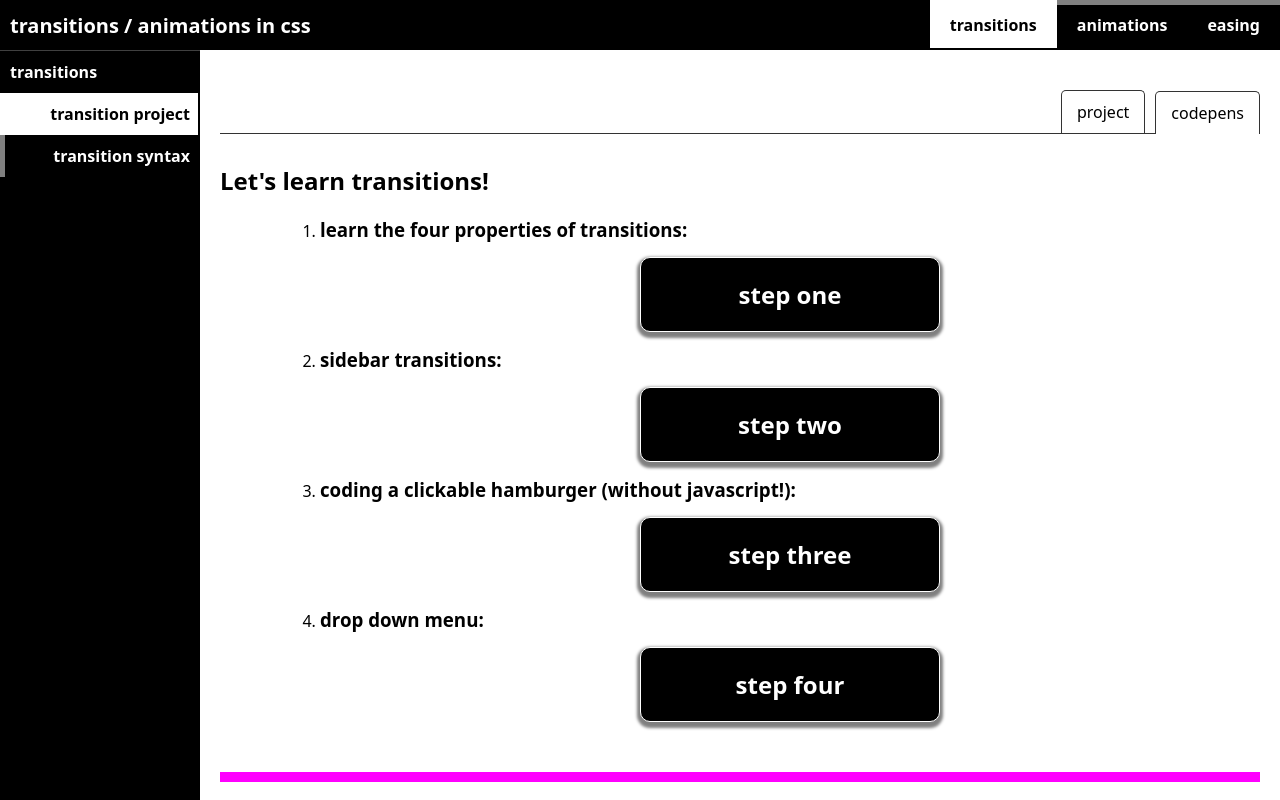
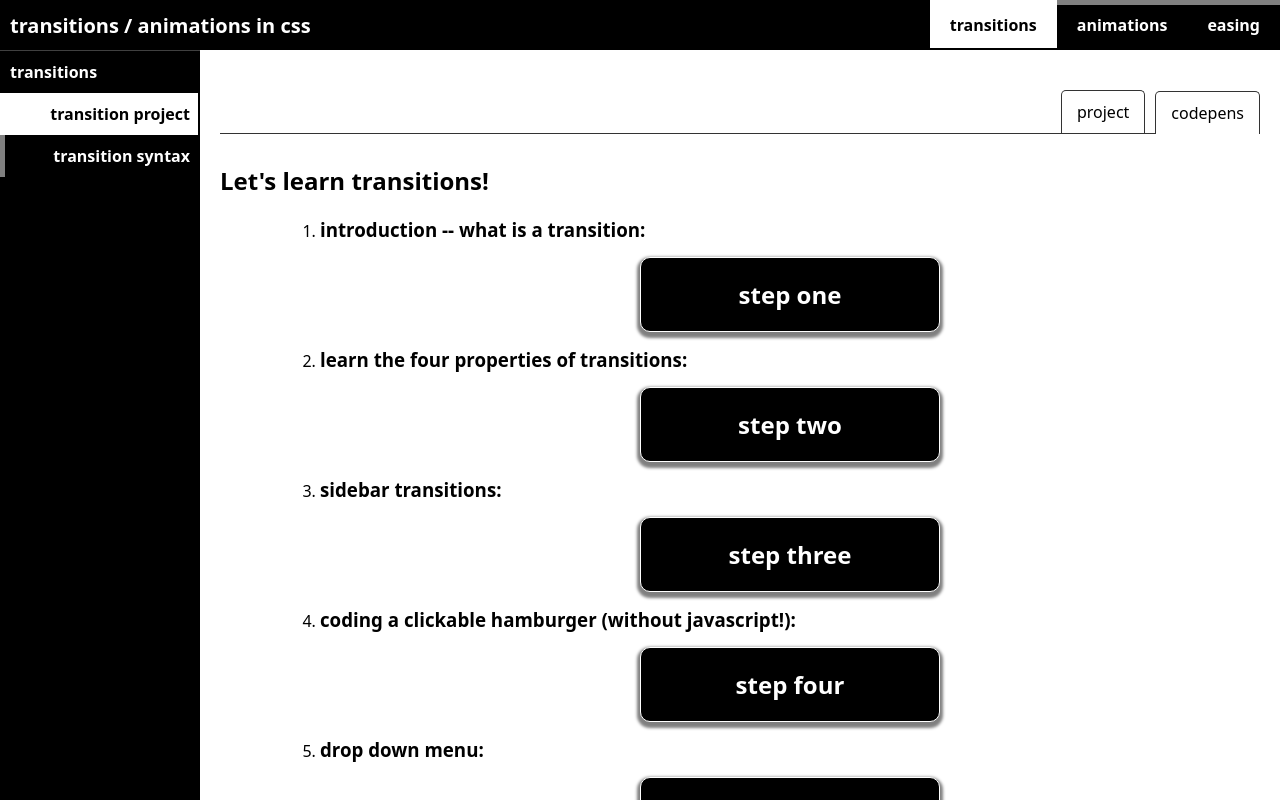
Before and after one commit to warpedpuppy/css-presentation, a React (Create React App) app: page /transitions/transition-project in a window 1280 px wide. Both pictures are taken after a click on the item "codepens". Shown: the top 800 px of the page. Built offline with nearby package versions, Linux system fonts and the light colour scheme.

Commit message:
added intro to transitions

```diff
--- a/src/components/transitions/transition-project/TransitionCodepens/TransitionCodepens.js
+++ b/src/components/transitions/transition-project/TransitionCodepens/TransitionCodepens.js
@@ -4,6 +4,20 @@ function TransitionCodepens() {
     <div id="transition-codepens">
 		<h2>Let's learn transitions!</h2>
       <ol>
+	  <li>
+          <h3>introduction -- what is a transition:</h3>
+          <button
+            onClick={() =>
+              window.open(
+                "https://codepen.io/warpedpuppy/pen/oNPOqPw",
+                "_blank"
+              )
+            }
+            className="big-button"
+          >
+             step one
+          </button>
+        </li>
         <li>
           <h3>learn the four properties of transitions:</h3>
           <button
@@ -15,7 +29,7 @@ function TransitionCodepens() {
             }
             className="big-button"
           >
-            step one
+            step two
           </button>
         </li>
         <li>
@@ -30,7 +44,7 @@ function TransitionCodepens() {
             }
             className="big-button"
           >
-            step two
+            step three
           </button>
         </li>
         <li>
@@ -44,7 +58,7 @@ function TransitionCodepens() {
             }
             className="big-button"
           >
-            step three
+            step four
           </button>
         </li>
         <li>
@@ -58,7 +72,7 @@ function TransitionCodepens() {
             }
             className="big-button"
           >
-            step four
+            step five
           </button>
         </li>
       </ol>
@@ -75,7 +89,7 @@ function TransitionCodepens() {
         }
         className="big-button"
       >
-        step five
+        step six
       </button>
 	  </li><li>
 	  <h3>one possible solution:</h3>
@@ -85,7 +99,7 @@ function TransitionCodepens() {
         }
         className="big-button"
       >
-        step six
+        step seven
       </button>
 	  </li></ol>
     </div>
```
